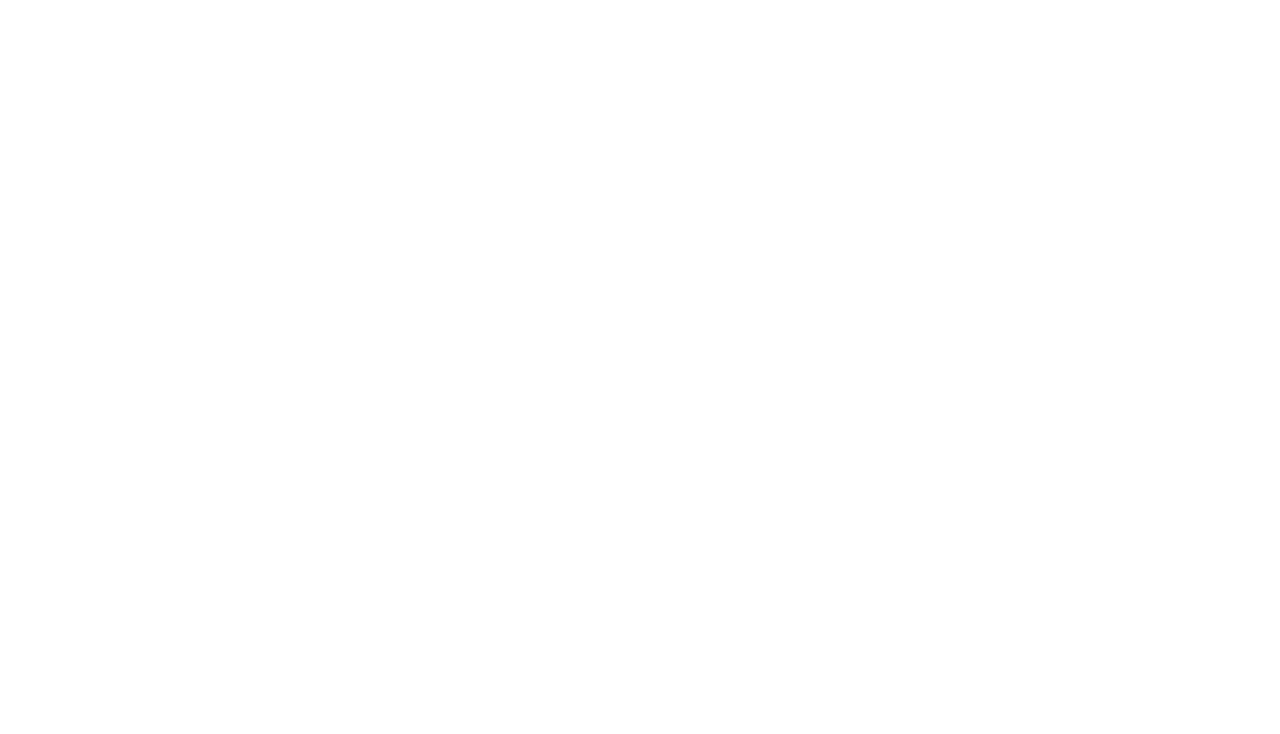
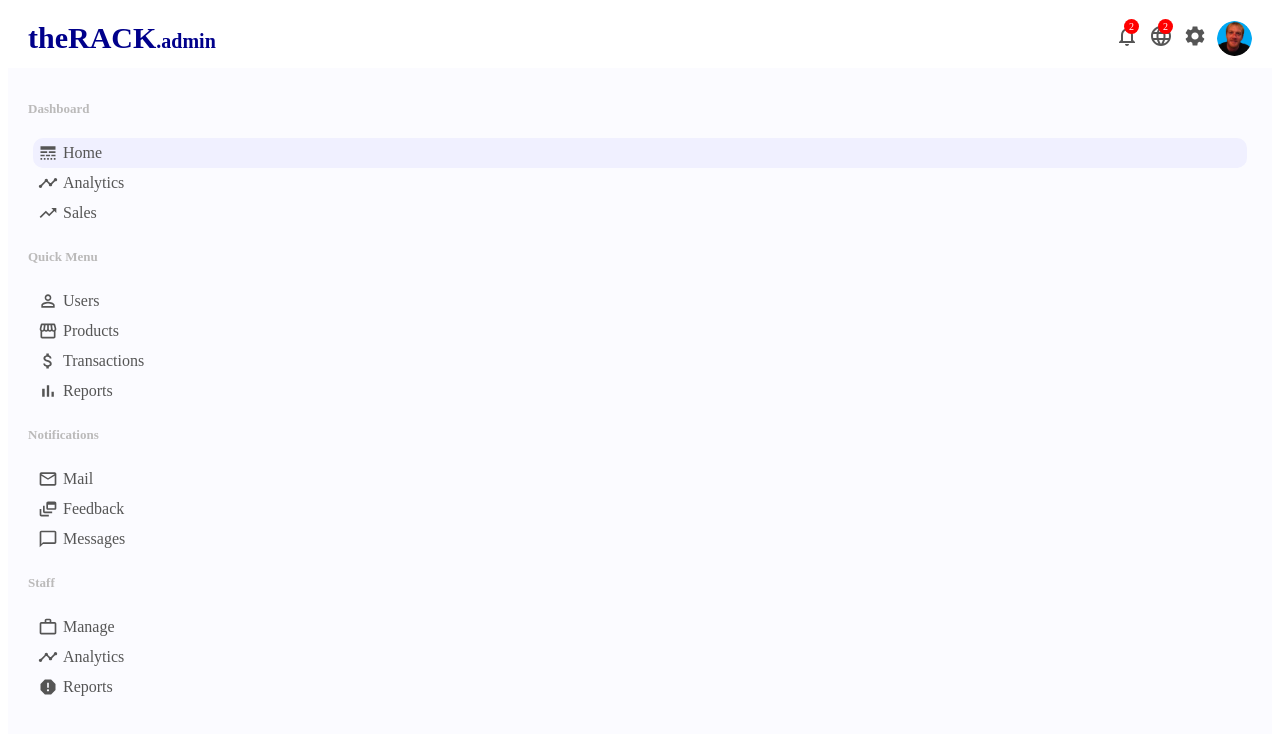
Before and after one commit to Jackal73/ecomm-admin, a React (Create React App) app: page / in a window 1280 px wide. Shown: the top 734 px of the page. Built offline with nearby package versions, Linux system fonts and the light colour scheme; the HTML template or start-up script is replaced by a standard one.

Commit message:
:necktie: Update `App`

```diff
--- a/src/App.css
+++ b/src/App.css
@@ -1,38 +1,3 @@
-.App {
-  text-align: center;
+.container {
+  display: flex;
 }
-
-.App-logo {
-  height: 40vmin;
-  pointer-events: none;
-}
-
-@media (prefers-reduced-motion: no-preference) {
-  .App-logo {
-    animation: App-logo-spin infinite 20s linear;
-  }
-}
-
-.App-header {
-  background-color: #282c34;
-  min-height: 100vh;
-  display: flex;
-  flex-direction: column;
-  align-items: center;
-  justify-content: center;
-  font-size: calc(10px + 2vmin);
-  color: white;
-}
-
-.App-link {
-  color: #61dafb;
-}
-
-@keyframes App-logo-spin {
-  from {
-    transform: rotate(0deg);
-  }
-  to {
-    transform: rotate(360deg);
-  }
-}
--- a/src/App.js
+++ b/src/App.js
@@ -1,9 +1,13 @@
+import Topbar from "./components/topbar/Topbar";
+import Sidebar from "./components/sidebar/Sidebar";
 import "./app.css";
 
 function App() {
   return (
     <div>
+      <Topbar />
       <div className="container">
+        <Sidebar />
       </div>
     </div>
   );
```
